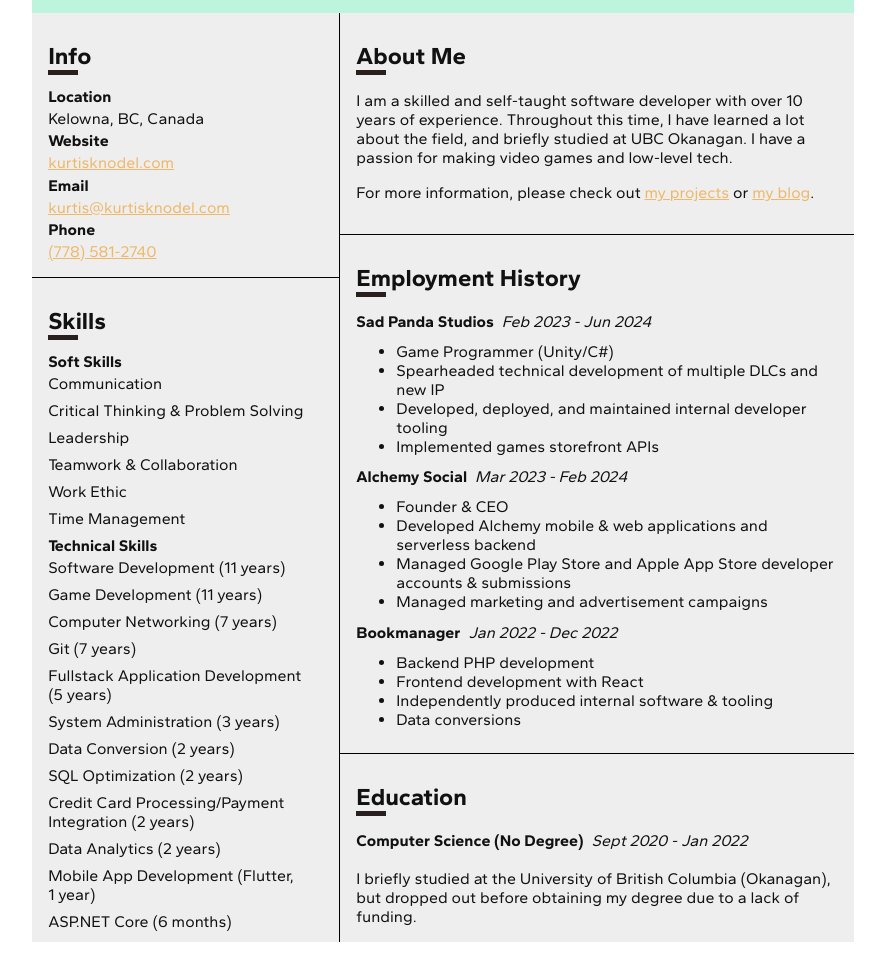
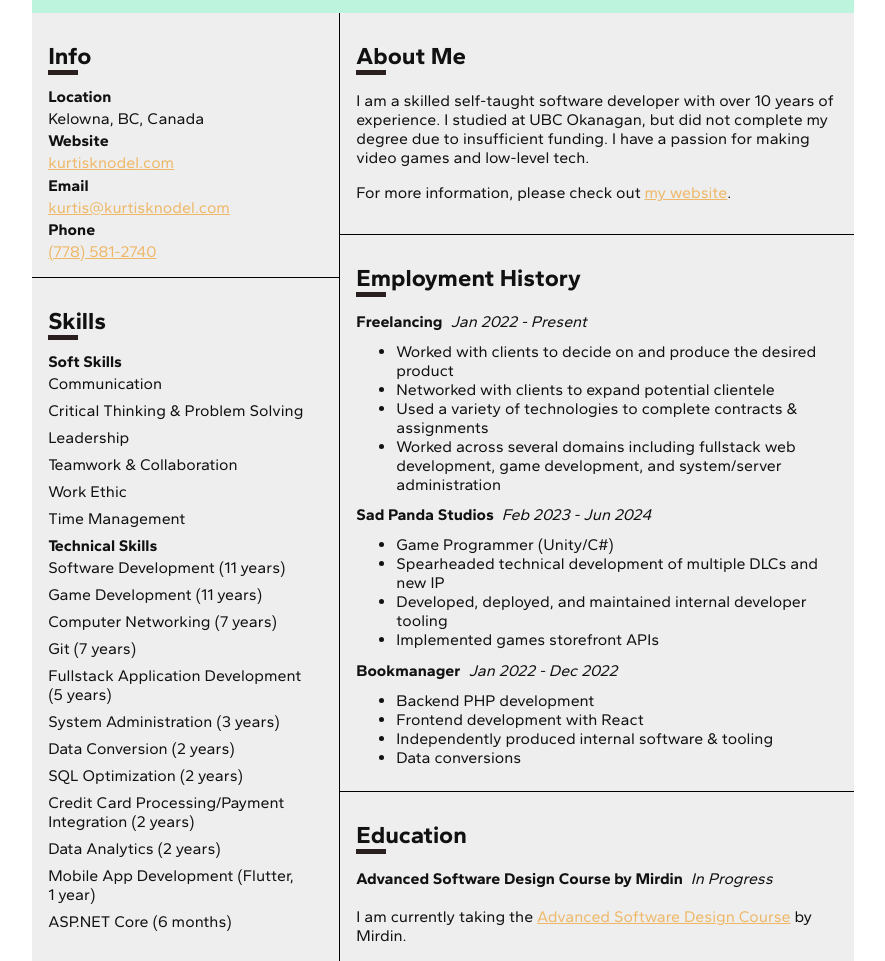
Before and after one commit to TheArchitect4855/resume, a plain HTML site: page index.html in a window 1280 px wide. Shown: the part 99-1060 px from the top of the page, without its empty margins (197-1082 px from the left). Drawn offline with Linux system fonts and the light colour scheme.

Commit message:
Re-added freelancing to resume

```diff
--- a/index.html
+++ b/index.html
@@ -24,27 +24,32 @@
 					<h2 class="underline">About Me</h2>
 					<div>
 						<p>
-							I am a skilled and self-taught
-							software developer with over 10
-							years of experience.
-							Throughout this time, I have
-							learned a lot about the field,
-							and briefly studied at UBC
-							Okanagan. I have a passion for
-							making video games and low-level
-							tech.
+							I am a skilled self-taught software developer with over 10 years of experience.
+							I studied at UBC Okanagan, but did not complete my degree due to insufficient funding.
+							I have a passion for making video games and low-level tech.
 						</p>
 						<p>
 							For more information, please check out
-							<a href="https://kurtisknodel.com/projects" target="_blank">my projects</a>
-							or
-							<a href="https://kurtisknodel.com/blog" target="_blank">my blog</a>.
+							<a href="https://kurtisknodel.com/" target="_blank">my website</a>.
 						</p>
 					</div>
 				</section>
 
 				<section class="employment">
 					<h2 class="underline">Employment History</h2>
+					<article>
+						<div class="spread">
+							<h4>Freelancing</h4>
+							<i>Jan 2022 - Present</i>
+						</div>
+						<ul>
+							<li>Worked with clients to decide on and produce the desired product</li>
+							<li>Networked with clients to expand potential clientele</li>
+							<li>Used a variety of technologies to complete contracts & assignments</li>
+							<li>Worked across several domains including fullstack web development, game development, and system/server administration</li>
+						</ul>
+					</article>
+
 					<article>
 						<div class="spread">
 							<h4>Sad Panda Studios</h4>
@@ -55,19 +60,6 @@
 							<li>Spearheaded technical development of multiple DLCs and new IP</li>
 							<li>Developed, deployed, and maintained internal developer tooling</li>
 							<li>Implemented games storefront APIs</li>
-						</ul>
-					</article>
-
-					<article>
-						<div class="spread">
-							<h4>Alchemy Social</h4>
-							<i>Mar 2023 - Feb 2024</i>
-						</div>
-						<ul>
-							<li>Founder & CEO</li>
-							<li>Developed Alchemy mobile & web applications and serverless backend</li>
-							<li>Managed Google Play Store and Apple App Store developer accounts & submissions</li>
-							<li>Managed marketing and advertisement campaigns</li>
 						</ul>
 					</article>
 
@@ -89,15 +81,12 @@
 					<h2 class="underline">Education</h2>
 					<article>
 						<div class="spread">
-							<h4>Computer Science (No Degree)</h4>
-							<i>Sept 2020 - Jan 2022</i>
+							<h4>Advanced Software Design Course by Mirdin</h4>
+							<i>In Progress</i>
+							<p>
+								I am currently taking the <a href="https://self-service.mirdin.com/" target="_blank">Advanced Software Design Course</a> by Mirdin.
+							</p>
 						</div>
-						<p>
-							I briefly studied at the University
-							of British Columbia (Okanagan), but
-							dropped out before obtaining my degree
-							due to a lack of funding.
-						</p>
 					</article>
 				</section>
 			</div>
```
